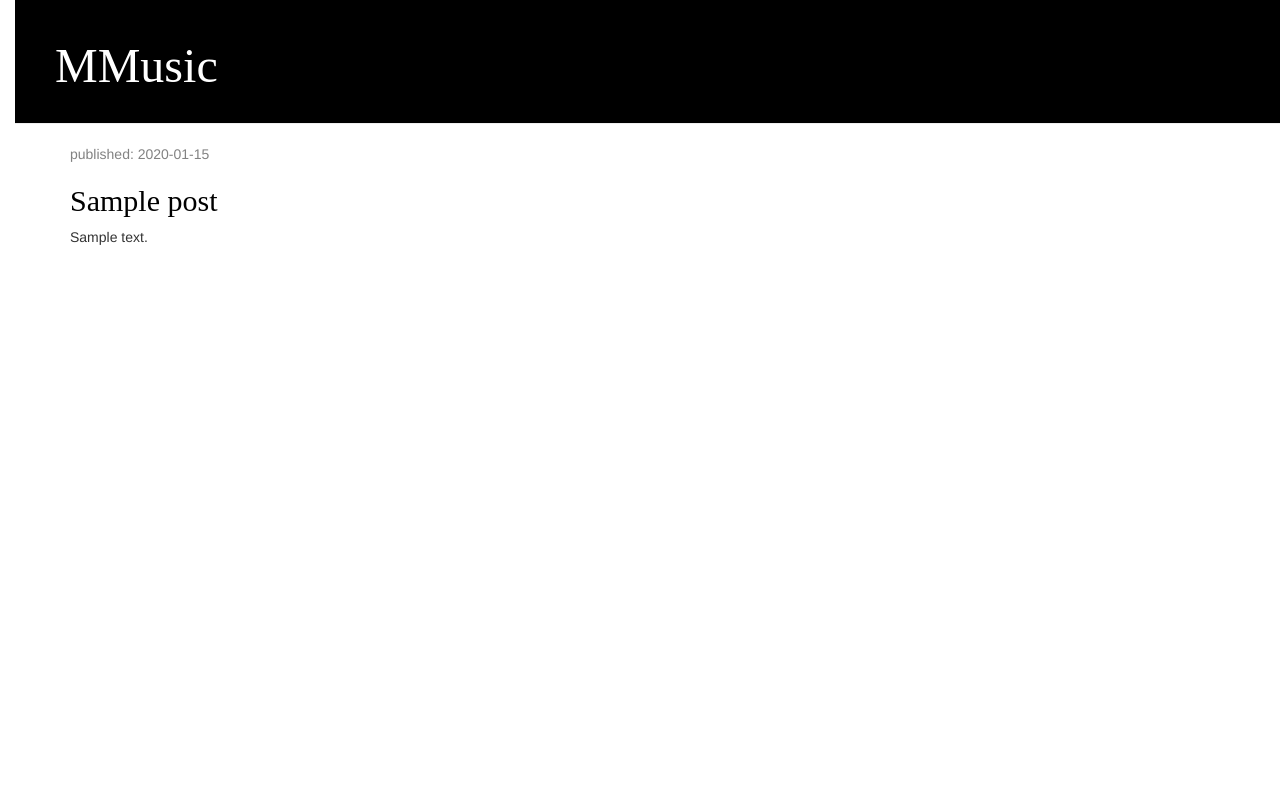
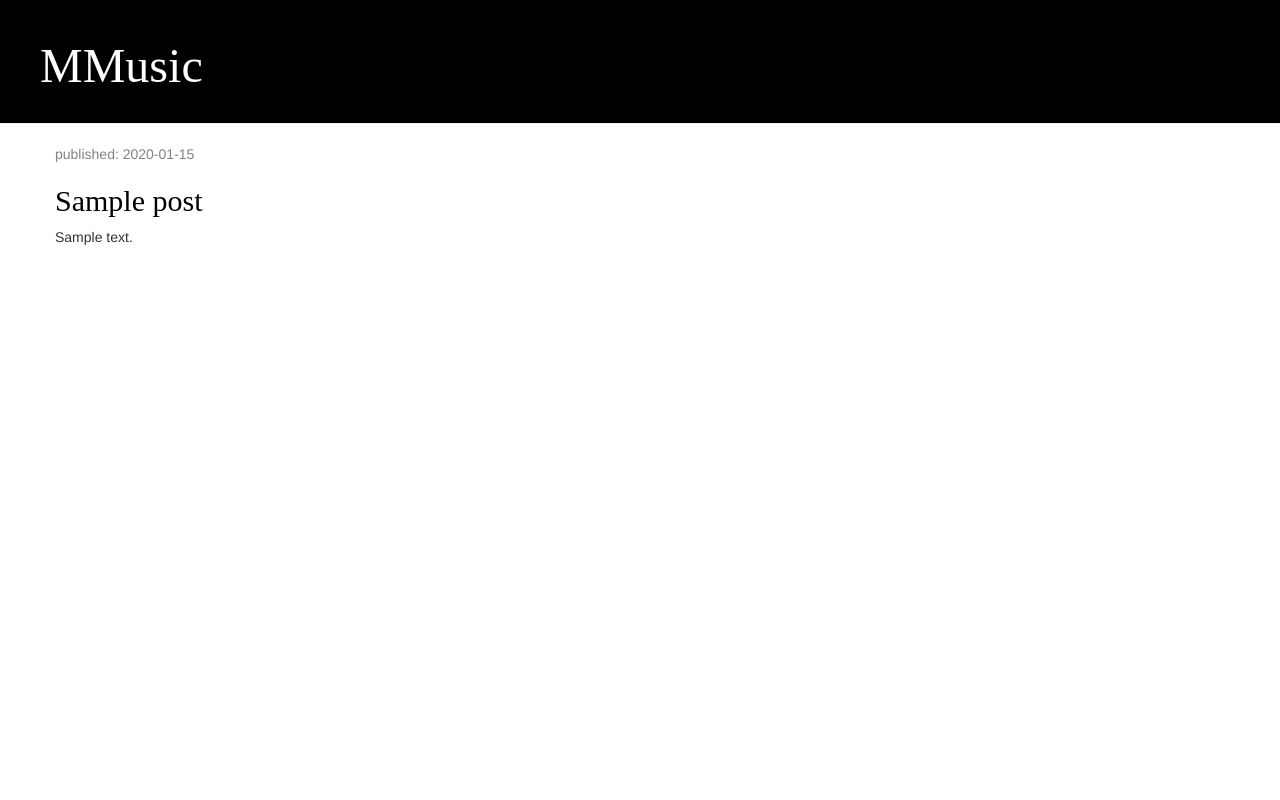
Before and after one commit to linyiju/mmusic, a Django app: page / in a window 1280 px wide. Run offline with Django 3.2, Linux system fonts and the light colour scheme; tables that the repository leaves empty hold one stand-in row (values such as "Sample post"); some libraries are stand-ins or nearby versions.

Commit message:
Fixed blog.css #1

```diff
--- a/blog/static/css/blog.css
+++ b/blog/static/css/blog.css
@@ -1,14 +1,5 @@
-h1 a, h2 a{
-	color : #C25100;
-	font-family: 'Baloo Chettan 2';
-}
-
-body {
-    padding-left: 15px;
-}
-
-.page-header{
-	background-color: #000000;
+.page-header {
+    background-color: #000000;
     margin-top: 0;
     padding: 20px 20px 20px 40px;
 }
@@ -24,7 +15,7 @@ body {
 }
 
 h1, h2, h3, h4 {
-    font-family: 'Baloo Chettan 2', cursive;
+    font-family: 'Aerial';
 }
 
 .date {
```
